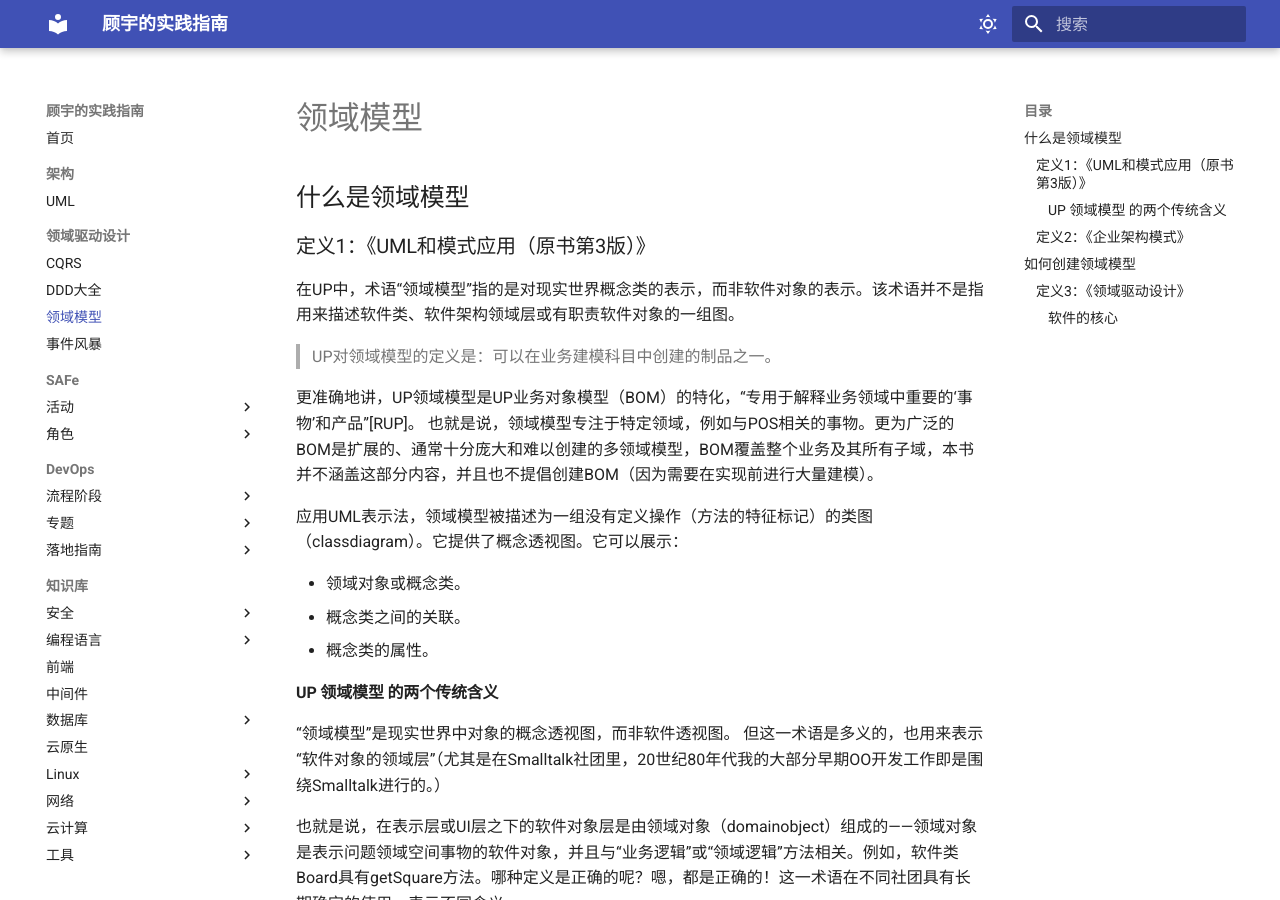
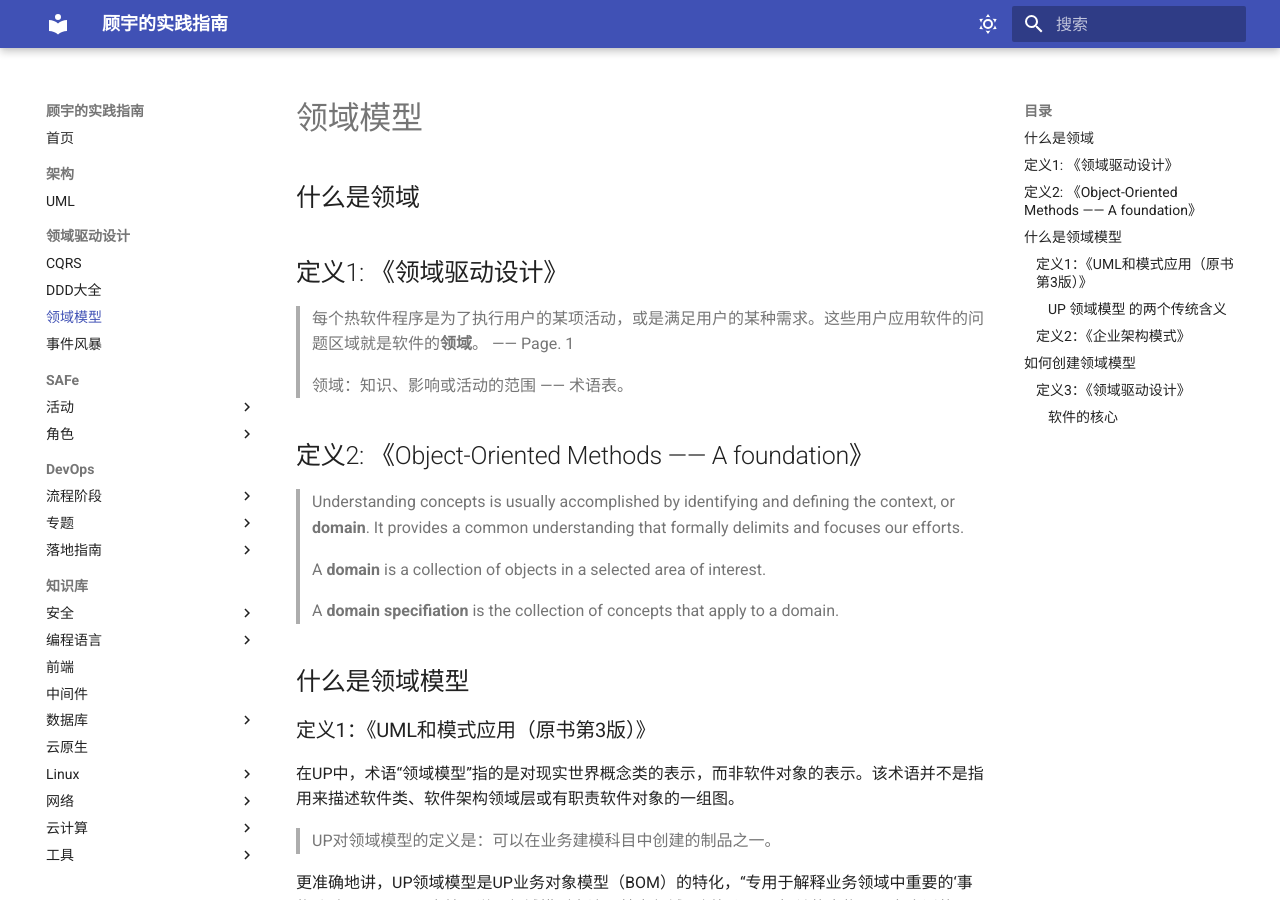
Before and after one commit to wizardbyron/guides, an MkDocs documentation site: the page built from docs/ddd/domain-model.md, in a window 1280 px wide and 900 px high. Built offline with MkDocs 1.6.1 and Material for MkDocs 9.7.7, drawn with Linux system fonts in a browser that asks for light colours; some of the changed text lies outside the part shown.

Commit message:
Update domain model

```diff
--- a/docs/ddd/domain-model.md
+++ b/docs/ddd/domain-model.md
@@ -1,4 +1,20 @@
 # 领域模型
+
+## 什么是领域
+
+## 定义1: 《领域驱动设计》
+
+> 每个热软件程序是为了执行用户的某项活动，或是满足用户的某种需求。这些用户应用软件的问题区域就是软件的**领域**。 —— Page. 1
+>
+> 领域：知识、影响或活动的范围 —— 术语表。
+
+## 定义2: 《Object-Oriented Methods —— A foundation》
+
+> Understanding concepts is usually accomplished by identifying and defining the context, or **domain**. It provides a common understanding that formally delimits and focuses our efforts.
+>
+> A **domain** is a collection of objects in a selected area of interest.
+>
+> A **domain specifiation** is the  collection of concepts that apply to a domain.
 
 ## 什么是领域模型
 
@@ -47,9 +63,10 @@
 
 ### 定义3：《领域驱动设计》
 
-> 领域模型并非某种特殊的图，而是这种图要传达出来的思想。它绝不单单是领域专家头脑中的恶知识，而是对这类知识严格的组织且有选择的抽象。
+> 为了创建真正能为用户活动所用的软件，开发团队必须运用一整套与这些活动有关的知识体系。所需知识的广度可能令人望而生畏，庞大而复杂的信息也坑你超乎想象。模型正是解决此类信息超载问题的工具。模型这种知识形式对知识进行了选择性的简化和有意的结构化。适当的模型可以使人理解信息的意义，并专注于问题。
+> 领域模型并非某种特殊的图，而是这种图要传达出来的思想。它绝不单单是领域专家头脑中的知识，**而是对这类知识严格的组织且有选择的抽象**。
 
-领域驱动设计，3个基本用途：
+在领域驱动设计中，3个基本用途决定了模型的选择：
 
 1. 模型和设计的核心相互影响。
 2. 模型是团队所有成员使用的通用语言中枢。
```
